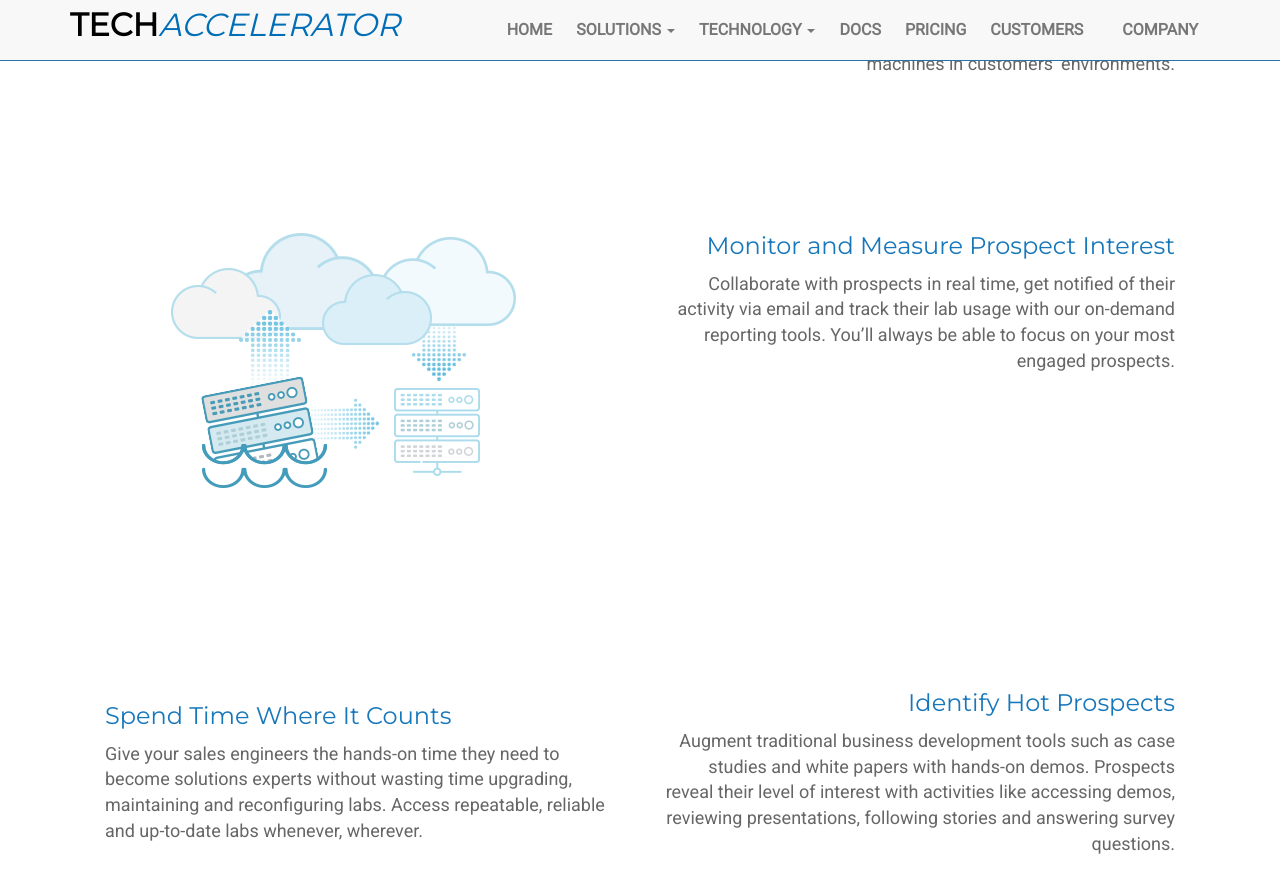
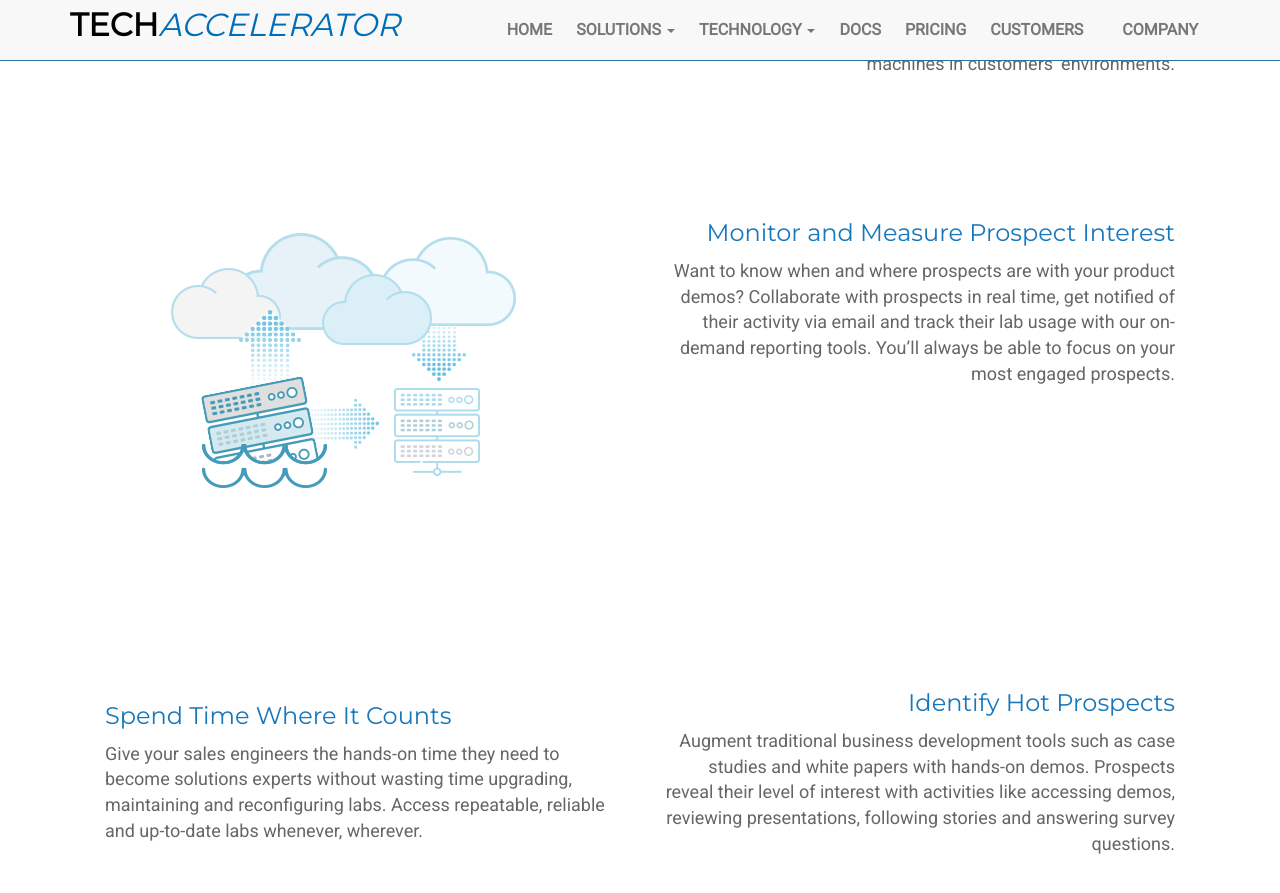
Before and after one commit to nickovanessoff/dhekimian.github.io, a Jekyll site: the page built from solutions/sales_enablement.html, in a window 1280 px wide and 900 px high, scrolled down 940 px. Shown: the top 893 px of the window. Built offline with Jekyll 4.4.1, drawn with Linux system fonts in a browser that asks for light colours.

Commit message:
Update sales_enablement.html

```diff
--- a/solutions/sales_enablement.html
+++ b/solutions/sales_enablement.html
@@ -19,7 +19,7 @@ rows:
       visual: /assets/images/static/morpheus-img-4.png
     right:
       title: Monitor and Measure Prospect Interest
-      description: Collaborate with prospects in real time, get notified of their activity via email and track their lab usage with our on-demand reporting tools. You’ll always be able to focus on your most engaged prospects.
+      description: Want to know when and where prospects are with your product demos? Collaborate with prospects in real time, get notified of their activity via email and track their lab usage with our on-demand reporting tools. You’ll always be able to focus on your most engaged prospects.
   - left:
       title: Spend Time Where It Counts
       description: Give your sales engineers the hands-on time they need to become solutions experts without wasting time upgrading, maintaining and reconfiguring labs. Access repeatable, reliable and up-to-date labs whenever, wherever.
```
